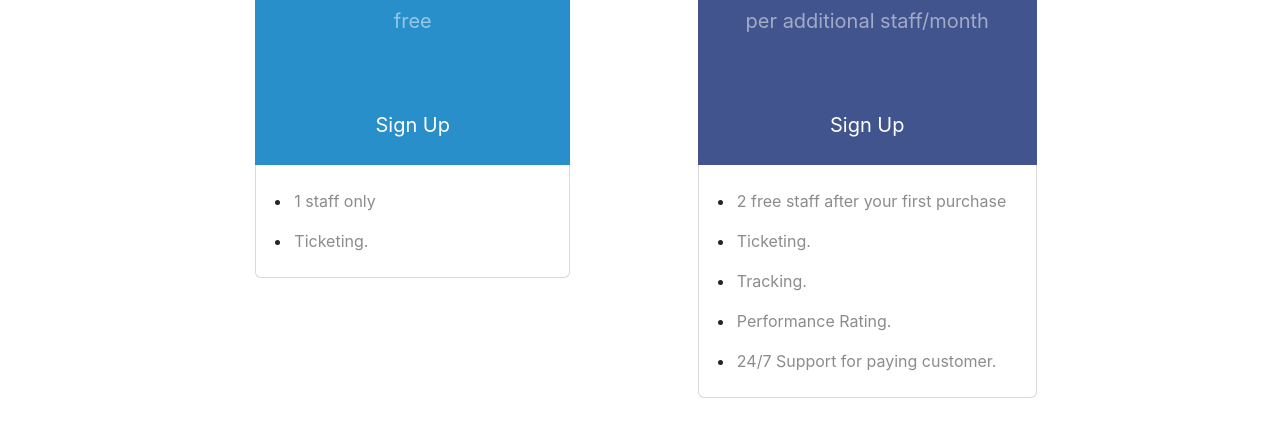
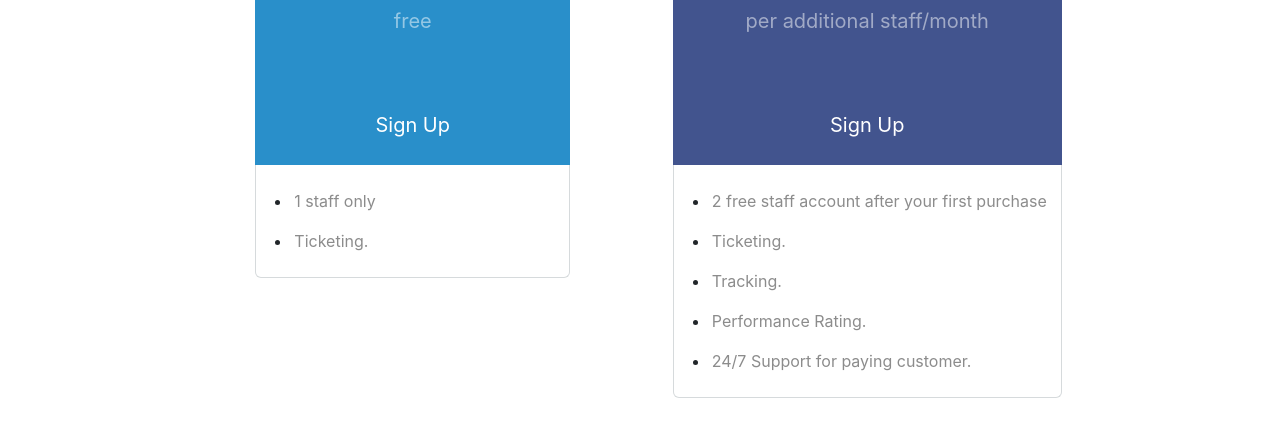
Before and after one commit to valehelle/landing_support, a website with bundled scripts: page pricing.html in a window 1280 px wide. Shown: the part 371-800 px from the top of the page. Built offline with nearby package versions, Linux system fonts and the light colour scheme.

Commit message:
commit new message

```diff
--- a/pricing.html
+++ b/pricing.html
@@ -146,7 +146,7 @@
 						</div>
 						<div class="pricing-section-bottom">
 							<ul class="pricing-section-list">
-								<li><span>2 free staff after your first purchase</span></li>
+								<li><span>2 free staff account after your first purchase</span></li>
 								<li><span>Ticketing.</span></li>
 								<li><span>Tracking.</span></li>
 								<li><span>Performance Rating.</span></li>
```
